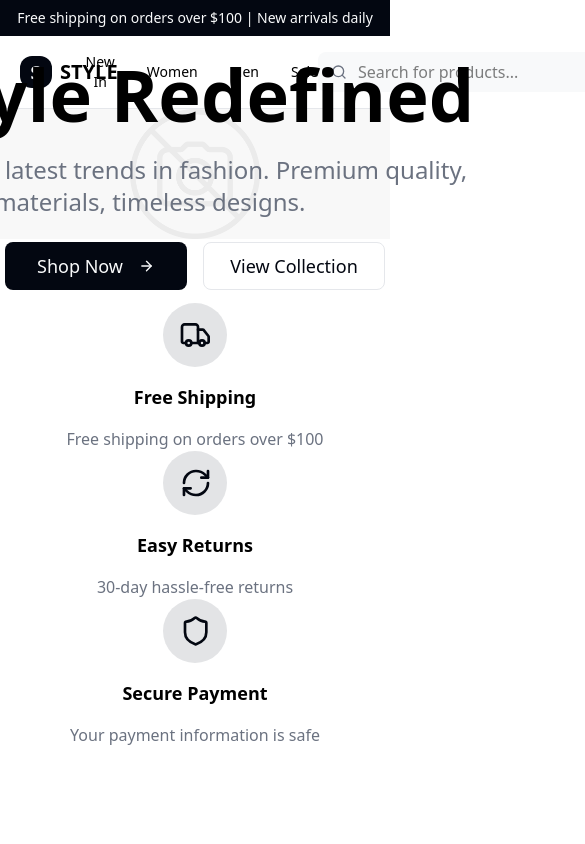
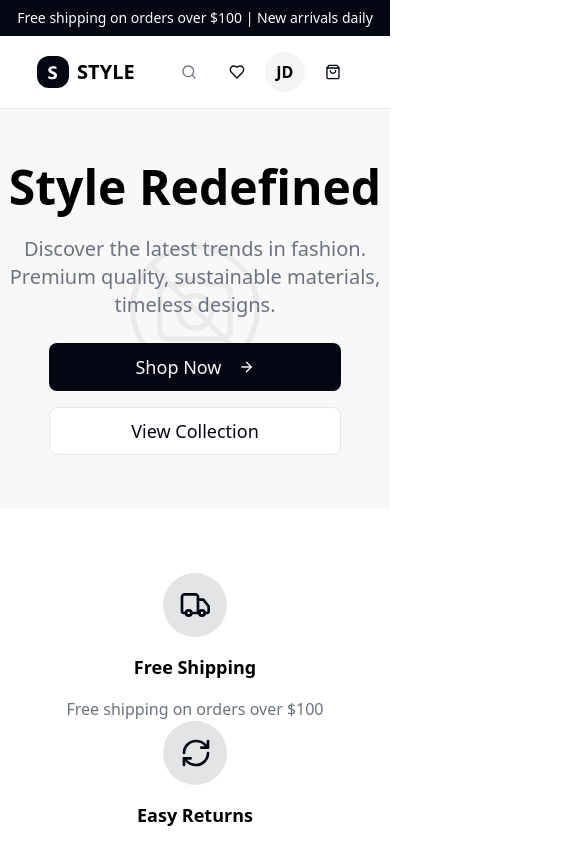
Before and after one commit to Squad-1-EJCM-25-2-Squad1/StyleMarketplace, a React (Vite) app in the folder front/: page / in a window 390 px wide. Shown: the top 844 px of the page, 585 px wide, since content can reach past the window. Built offline with nearby package versions, Linux system fonts and the light colour scheme.

Commit message:
feature: adição de alguns elementos responsivos na home

```diff
--- a/front/src/components/header.tsx
+++ b/front/src/components/header.tsx
@@ -7,7 +7,7 @@
     return(
         <header className="flex flex-col">
             <div className="flex w-full justify-center p-2 bg-[#030711]">
-                <label className="text-[#F9FAFB] text-sm">Free shipping on orders over $100 | New arrivals daily</label>
+                <label className="text-[#F9FAFB] text-center text-sm">Free shipping on orders over $100 | New arrivals daily</label>
             </div>
 
             <div className="flex w-full justify-around border-b-1 border-b-[#E5E7EB] py-4 px-5">
@@ -16,14 +16,34 @@
                     <label className="font-bold text-xl">STYLE</label>
                 </div>
 
-                <div className="flex gap-8">
+                <div className="gap-8 hidden lg:flex">
                     <button className="cursor-pointer text-sm">New In</button>
                     <button className="cursor-pointer text-sm">Women</button>
                     <button className="cursor-pointer text-sm">Men</button>
                     <button className="cursor-pointer text-sm">Sale</button>
                 </div>
 
-                <div className="relative">
+                <div className="flex gap-2 lg:hidden">
+                    <button className="flex justify-center items-center h-10 w-10">
+                        <img src={lupa} alt="" className="cursor-pointer"/>
+                    </button>
+
+                    <button className="flex justify-center items-center h-10 w-10">
+                        <img src={favorito} alt="" className="cursor-pointer"/>
+                    </button>
+
+                    <button>
+                        <div className="flex justify-center items-center w-10 h-10 rounded-full font-semibold bg-[#F3F4F6] cursor-pointer">
+                            JD
+                        </div>
+                    </button>
+
+                    <button className="flex justify-center items-center h-10 w-10">
+                        <img src={carrinho} alt="" className="cursor-pointer"/>
+                    </button>
+                </div>
+
+                <div className="relative hidden lg:block">
                     <div className="absolute inset-y-0 left-0 flex items-center pl-3 pointer-events-none">
                         <img src={lupa} className=""/>
                     </div>
@@ -31,7 +51,7 @@
                     <input type= "text" placeholder= "Search for products..." className="h-10 w-96 bg-[#F8F9FA] rounded-lg pl-10"></input>
                 </div>
 
-                <div className="flex gap-2">
+                <div className="hidden lg:flex lg:gap-2">
                     <button className="flex justify-center items-center h-10 w-10">
                         <img src={favorito} alt="" className="cursor-pointer"/>
                     </button>
--- a/front/src/pages/home/index.tsx
+++ b/front/src/pages/home/index.tsx
@@ -11,29 +11,30 @@
         <div>
             <Header/>
 
-            <div className="flex justify-center items-center w-full bg-[#F8F8F8]">
+            <div className="flex h-100 lg:h-auto justify-center items-center w-full bg-[#F8F8F8]">
                 <div className="w-1/3">
                     <img src={noImage} alt="" className="w-full h-auto opacity-5"/>
                 </div>
 
-                <div className="flex absolute flex-col justify-center w-[672px] gap-6 items-center z-10">
-                    <label className="font-bold text-7xl">Style Redefined</label>
+                <div className="flex absolute flex-col justify-center w-full  md:max-xl:w-1/2 xl:w-1/3 gap-6 items-center z-10">
+                    <label className="font-bold text-center text-5xl lg:text-7xl">Style Redefined</label>
 
-                    <label className="flex justify-center text-2xl text-[#6B7280]">Discover the latest trends in fashion. Premium quality, sustainable materials, timeless designs.</label>
+                    <label className="text-xl text-center lg:text-2xl text-[#6B7280]">Discover the latest trends in fashion. Premium quality, sustainable materials, timeless designs.</label>
 
-                    <div className="flex gap-4">
-                        <button className="flex justify-between px-8 items-center w-[182px] h-[48px] text-lg text-[#F9FAFB] rounded-lg cursor-pointer bg-[#030711]">
+                    <div className="flex flex-col w-full justify-center items-center gap-4 lg:flex-row">
+                        <button className="flex justify-center gap-4 px-8 items-center w-9/12 md:w-[182px] h-[48px] text-lg text-[#F9FAFB] rounded-lg cursor-pointer bg-[#030711]">
                             Shop Now
                             <img src={arrow} alt=""/>
                         </button>
 
-                        <button className="flex justify-center items-center w-[182px] h-[48px] text-lg text-[#030711] rounded-lg border-[#E5E7EB] border-1 cursor-pointer bg-[#FFFFFF]">
+                        <button className="flex justify-center items-center w-9/12 md:w-[182px] h-[48px] text-lg text-[#030711] rounded-lg border-[#E5E7EB] border-1 cursor-pointer bg-[#FFFFFF]">
                             View Collection
                         </button>
                     </div>
                 </div>
             </div>
 
+            <div className="flex flex-col gap-20 px-10">
                 <div className="flex flex-wrap justify-around w-full py-16">
                     <InfoIcons
                         image = {shippingIcon}
@@ -53,6 +54,9 @@
                         subtitle = "Your payment information is safe"
                     />
                 </div>
+
+
+            </div>
         </div>
     )
 }
```
Lines whose indentation alone changed are shown as unchanged.
